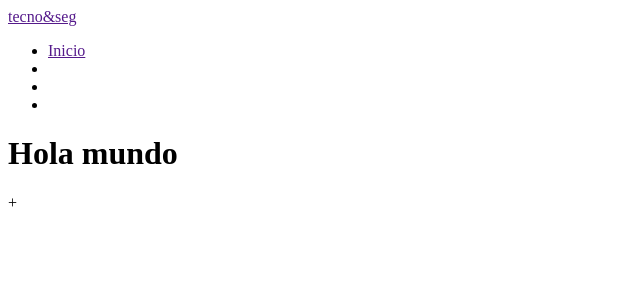
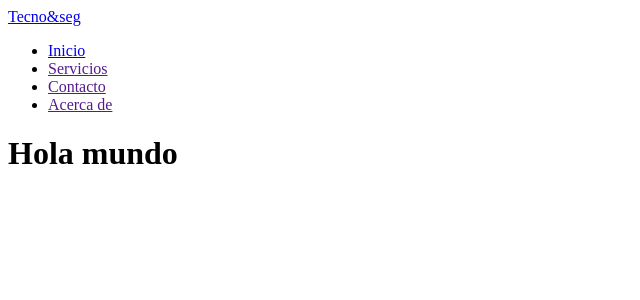
Before and after one commit to jolmangonzalez/tecnoyseg, a Flask app: template templates/home.html in a window 1280 px wide. Shown: the top 300 px of the page, without its empty margins (0-640 px from the left). Run offline with Flask 2, Linux system fonts and the light colour scheme; the template is opened without the code that fills it: most values are stand-ins (such as "Sample title", 1, 10 or a date in 2020); style sheets or scripts are compiled from the project's sources.

Commit message:
menu Items

```diff
--- a/templates/layout.html
+++ b/templates/layout.html
@@ -1,32 +1,34 @@
 <!DOCTYPE html>
-<html lang="es">
+<html lang="es_CO">
 
 <head>
     <meta charset="UTF-8">
     <meta http-equiv="X-UA-Compatible" content="IE=edge">
     <meta name="viewport" content="width=device-width, initial-scale=1.0">
-    <title>Document</title>
+    <title>Tecno&seg - {{ page }}</title>
+    <link rel="shortcut icon" href="{{ url_for('static', filename='img/') }}" type="image/x-icon">
+    <link rel="stylesheet" href="{{ url_for('static', filename='css/style.css') }}">
 </head>
 
 <body>
     <!--cometarios header-->
     <header>
         <div class="logo">
-            <a href="">tecno&seg</a>
+            <a href="{{ url_for('home') }}">Tecno&seg</a>
         </div>
         <nav>
             <ul>
                 <li>
-                    <a href="">Inicio</a>
+                    <a href="{{ url_for('home') }}">Inicio</a>
                 </li>
                 <li>
-                    <a href=""></a>
+                    <a href="">Servicios</a>
                 </li>
                 <li>
-                    <a href=""></a>
+                    <a href="">Contacto</a>
                 </li>
                 <li>
-                    <a href=""></a>
+                    <a href="">Acerca de</a>
                 </li>
             </ul>
         </nav>
@@ -35,7 +37,7 @@
     <!-- Content section -->
     <div class="content">
         {% block content %} {% endblock %}
-    </div>+
+    </div>
 
 </body>
 
```
